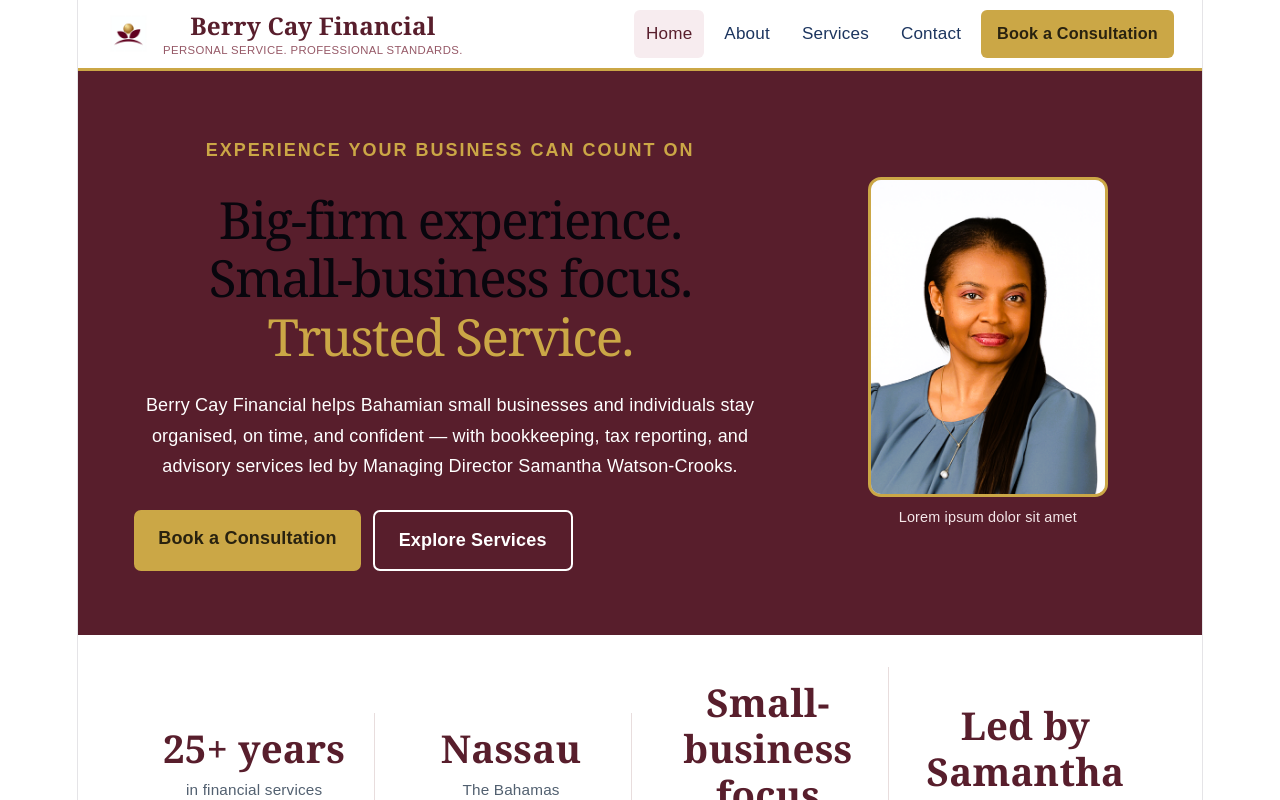
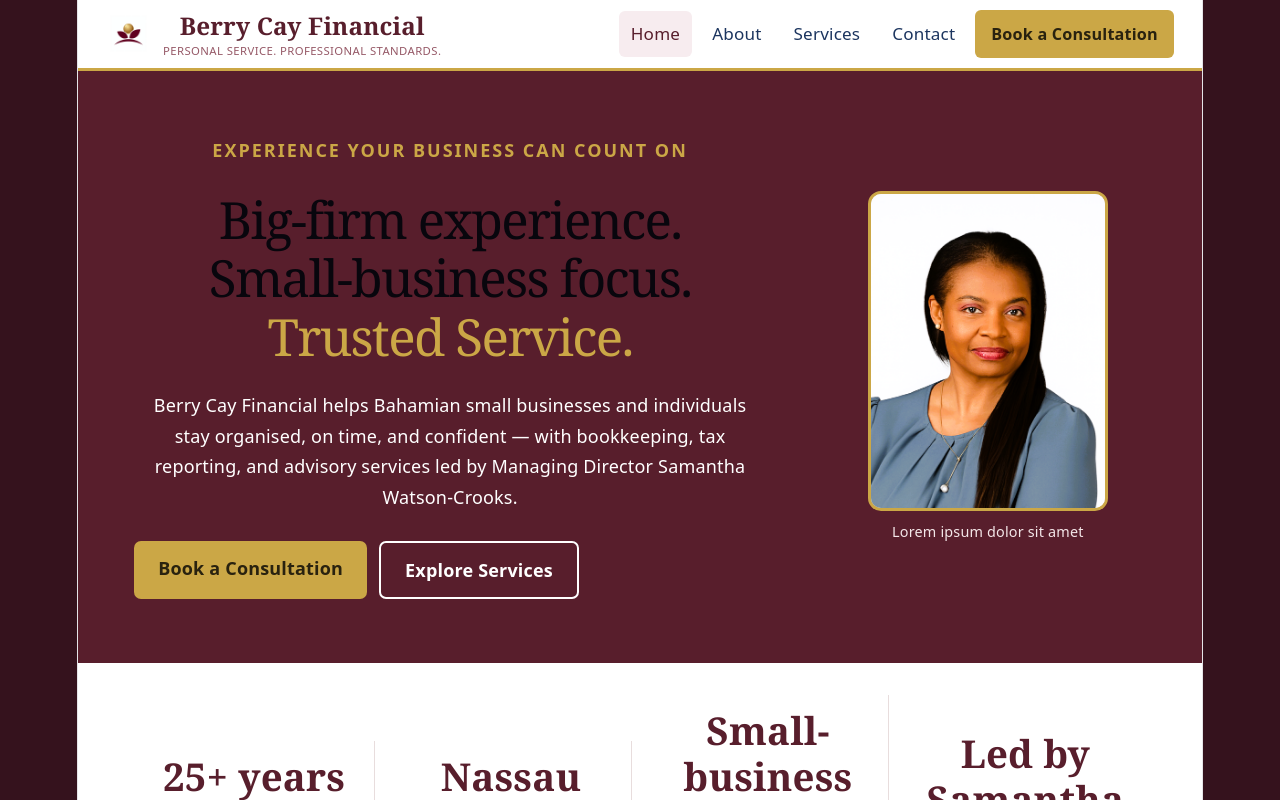
Before and after one commit to KasisEllisJr/BerryCayFinancial, a React (Vite) app: page / in a window 1280 px wide. Shown: the top 800 px of the page. Built offline with nearby package versions, Linux system fonts and the light colour scheme.

Commit message:
style: refine desktop layout and add burgundy side backgrounds

```diff
--- a/src/styles/global.css
+++ b/src/styles/global.css
@@ -9,10 +9,32 @@ html {
 
 body {
   margin: 0;
-  font-family: Arial, sans-serif;
-  line-height: 1.6;
+  min-width: 320px;
+  min-height: 100vh;
+  width: 100%;
 }
 
 a {
   color: inherit;
 }
+
+#root {
+  width: 100%;
+  min-height: 100vh;
+  margin: 0;
+  padding: 0;
+  max-width: none;
+}
+
+/* ==========================================
+   BERRY CAY FINANCIAL — SIDE BACKGROUND
+========================================== */
+
+html,
+body {
+  background-color: #35121d;
+}
+
+#root {
+  background-color: #ffffff;
+}
```
